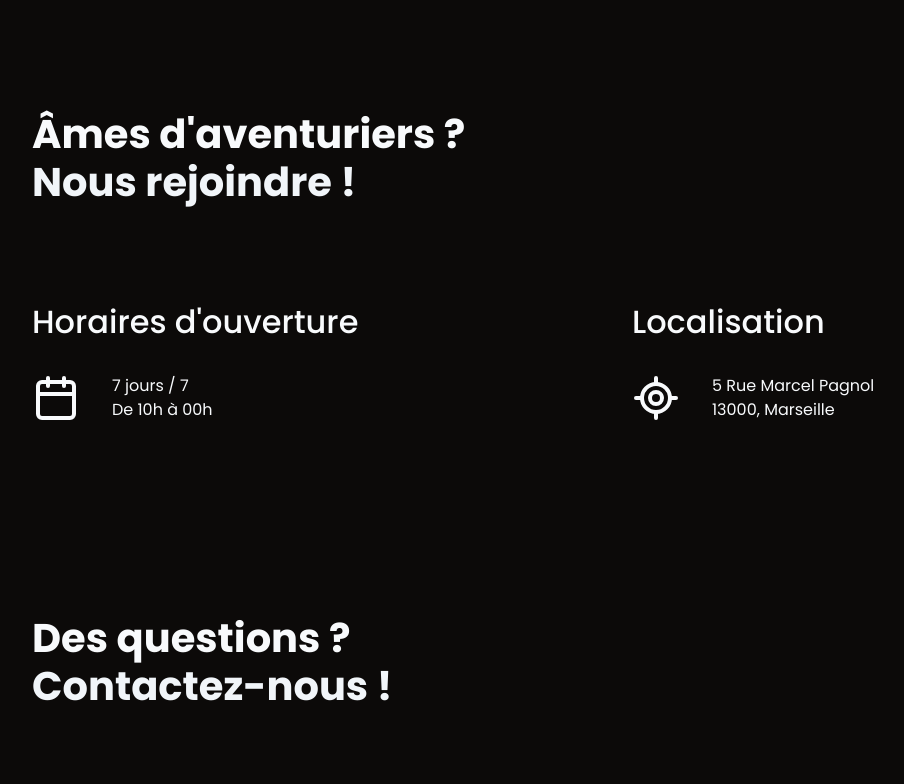
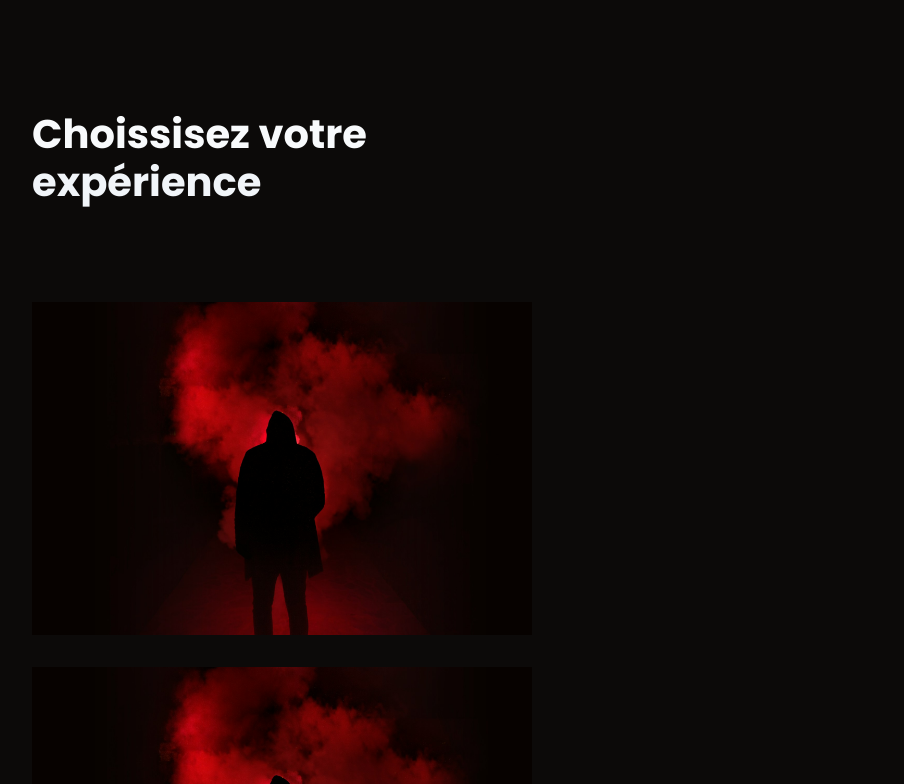
Before and after one commit to SebastienLaurentt/Escape-Game, a Next.js app: page / in a window 1280 px wide. Shown: the part 876-1660 px from the top of the page, without its empty margins (32-936 px from the left). Built offline with nearby package versions, Linux system fonts and the light colour scheme; no server answers.

Commit message:
import experience in home

```diff
--- a/app/(root)/page.tsx
+++ b/app/(root)/page.tsx
@@ -1,3 +1,4 @@
+import Experiences from "@/components/shared/Sections/Experiences";
 import Hero from "@/components/shared/Sections/Hero";
 import Infos from "@/components/shared/Sections/Infos";
 
@@ -5,6 +6,7 @@ export default function Home() {
   return (
     <main>
       <Hero />
+      <Experiences />
       <Infos />
     </main>
   );
```
